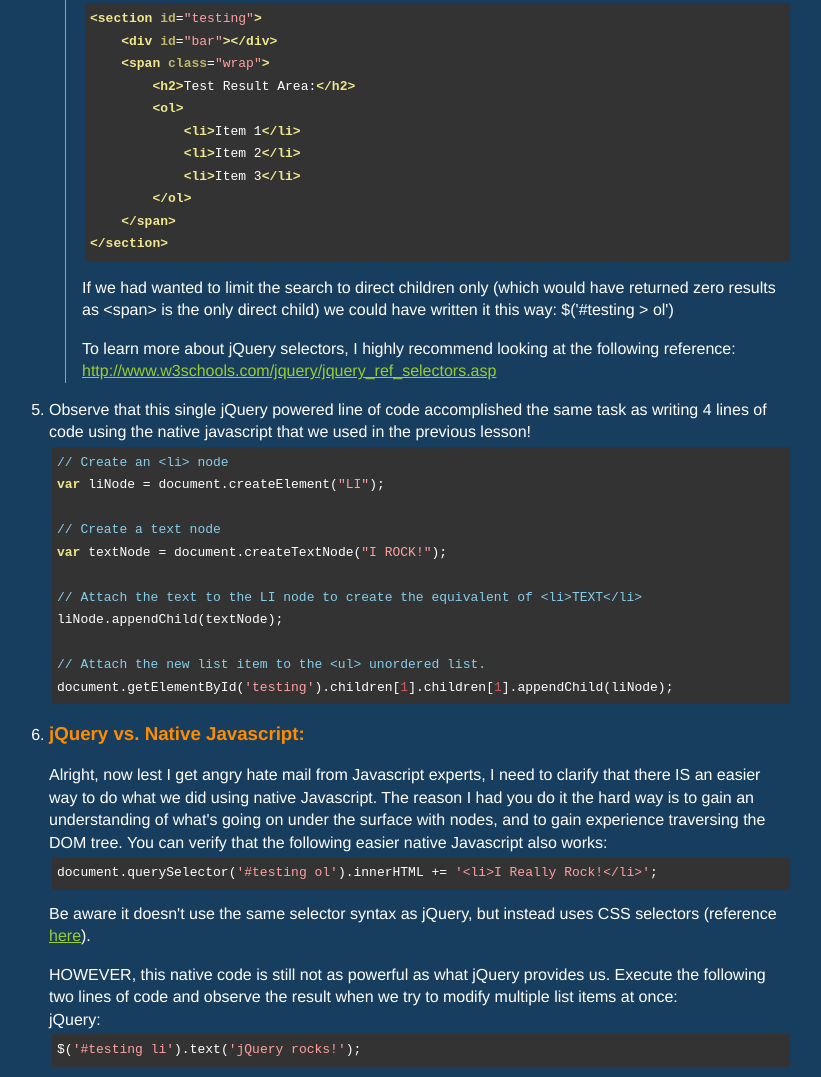
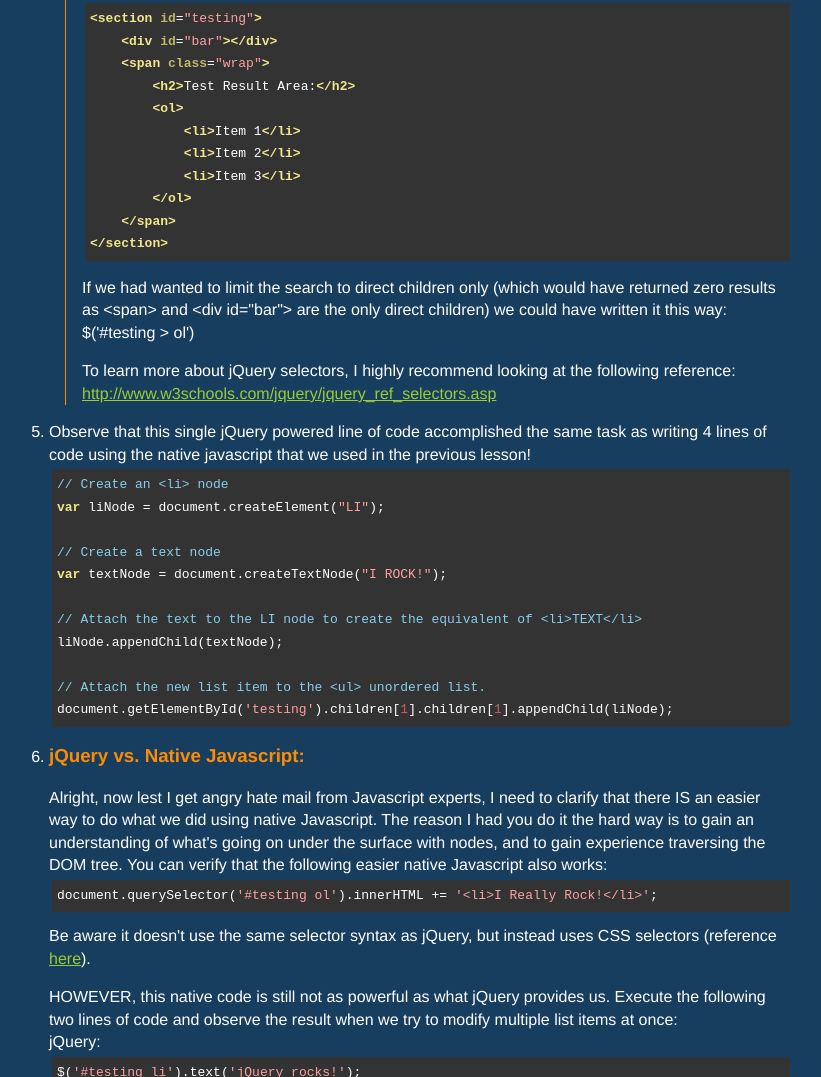
Before and after one commit to joebubna/LearnToProgram, a plain HTML site: page ltp_lesson2.html in a window 1280 px wide. Shown: the part 928-2005 px from the top of the page, without its empty margins (15-836 px from the left). Drawn offline with Linux system fonts and the light colour scheme.

Commit message:
Corrected a statement in lesson2 that was no longer true doe to formating changes in the HTML.

```diff
--- a/ltp_lesson2.html
+++ b/ltp_lesson2.html
@@ -67,8 +67,9 @@
                             </p>
                             <p>
                             If we had wanted to
-                            limit the search to direct children only (which would have returned zero results as &lt;span&gt; is the only
-                            direct child) we could have written it this way: $('#testing > ol')
+                            limit the search to direct children only (which would have returned zero results as &lt;span&gt; and
+                                &lt;div id="bar"&gt; are the only
+                            direct children) we could have written it this way: $('#testing > ol')
                             </p>
                             <p>
                                 To learn more about jQuery selectors, I highly recommend looking at the following reference:
```
